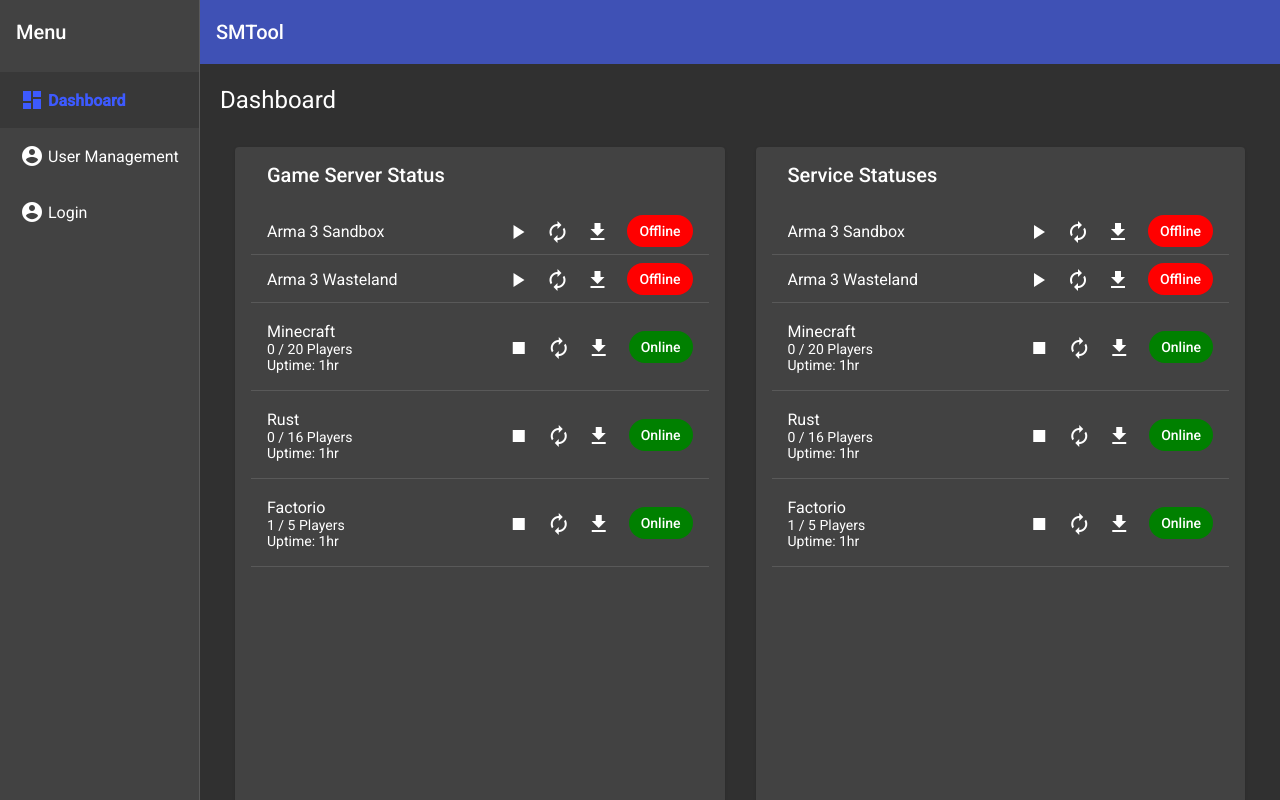
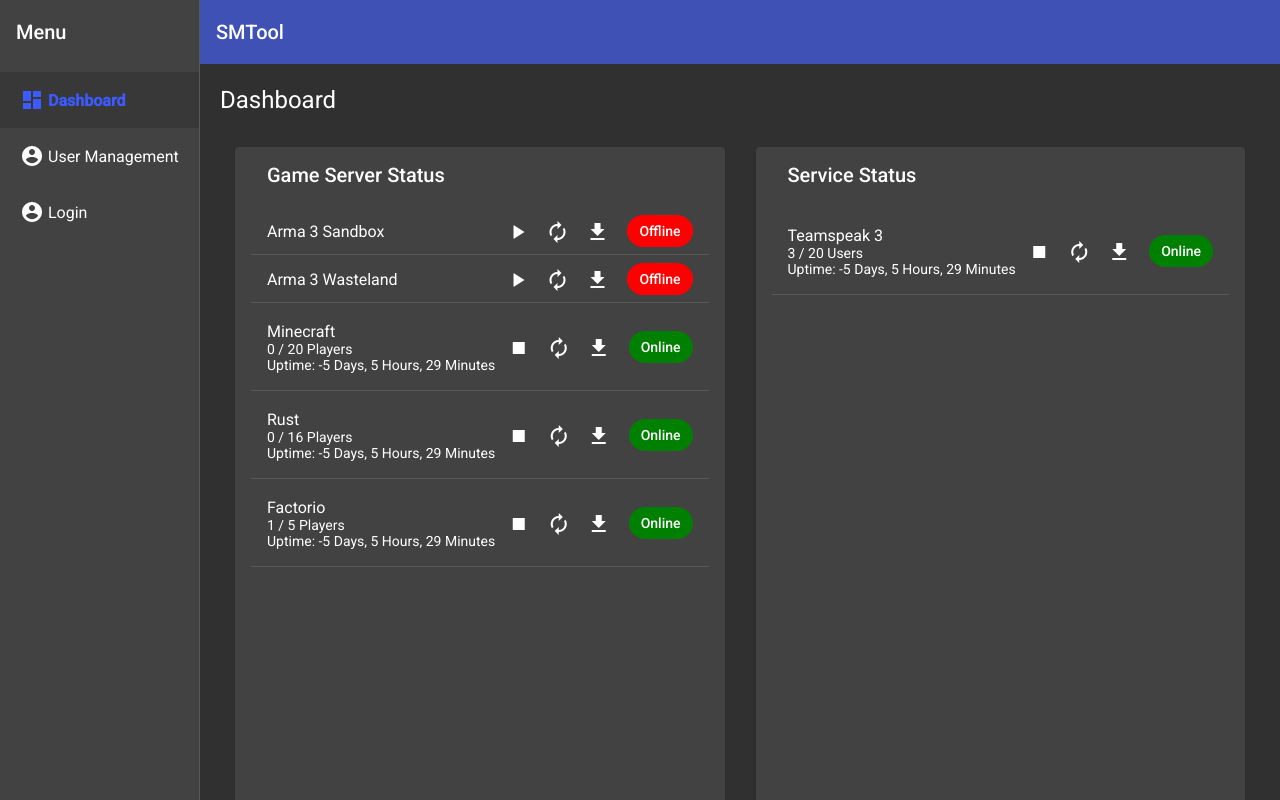
Before and after one commit to luuktap/smtool-frontend, an Angular app: page /dashboard in a window 1280 px wide. Built offline with nearby package versions, Linux system fonts and the light colour scheme; no server answers.

Commit message:
changed interface names, updated uptime,

```diff
--- /dev/null
+++ b/src/app/interfaces/gameserver-status.ts
@@ -0,0 +1,13 @@
+export interface GameserverStatus {
+    name: string,
+    online: boolean,
+    playersOnline: number,
+    playersLimit: number,
+    uptime: {
+        days: number,
+        hours: number,
+        minutes: number,
+        seconds: number
+    },
+    custom?: any
+}
--- a/src/app/interfaces/gameserver.ts
+++ /dev/null
@@ -1,6 +0,0 @@
-export interface Gameserver {
-    name: string,
-    online: boolean,
-    playersOnline: number,
-    playersLimit: number
-}
--- a/src/app/interfaces/navroute.ts
+++ b/src/app/interfaces/nav-route.ts
@@ -1,4 +1,4 @@
-export interface Navroute {
+export interface NavRoute {
   icon: string;
   route: string;
   title: string;
--- /dev/null
+++ b/src/app/interfaces/service-status.ts
@@ -0,0 +1,11 @@
+export interface ServiceStatus {
+    name: string,
+    online: boolean,
+    uptime: {
+        days: number,
+        hours: number,
+        minutes: number,
+        seconds: number
+    },
+    custom?: any
+}
--- a/src/app/modules/dashboard/dashboard/dashboard.component.html
+++ b/src/app/modules/dashboard/dashboard/dashboard.component.html
@@ -13,7 +13,7 @@
             <mat-list-item *ngFor="let server of GameServers">
               <h4 mat-line>{{server.name}}</h4>
               <p mat-line *ngIf="server.online">{{server.playersOnline}} / {{server.playersLimit}} Players</p>
-              <p mat-line *ngIf="server.online">Uptime: 1hr</p>
+              <p mat-line *ngIf="server.online">Uptime: {{ getUptimeString(server.uptime) }}</p>
 
               <ng-container *ngIf="!(isHandset | async) else phoneControls">
                 <button *ngIf="!server.online" mat-icon-button matTooltip="Start Server">
@@ -69,19 +69,19 @@
       <mat-card class="dashboard-card">
         <mat-card-header>
           <mat-card-title>
-            Service Statuses
+            Service Status
           </mat-card-title>
         </mat-card-header>
         <mat-card-content class="dashboard-card-content">
           <mat-list>
-            <mat-list-item *ngFor="let server of GameServers">
-              <h4 mat-line>{{server.name}}</h4>
-              <p mat-line *ngIf="server.online">{{server.playersOnline}} / {{server.playersLimit}} Players</p>
-              <p mat-line *ngIf="server.online">Uptime: 1hr</p>
-              <button *ngIf="!server.online" mat-icon-button matTooltip="Start Server">
+            <mat-list-item *ngFor="let service of Services">
+              <h4 mat-line>{{service.name}}</h4>
+              <p mat-line *ngIf="service.online && service.name == 'Teamspeak 3'">{{service.custom.usersOnline}} / {{service.custom.usersLimit}} Users</p>
+              <p mat-line *ngIf="service.online">Uptime: {{ getUptimeString(service.uptime) }}</p>
+              <button *ngIf="!service.online" mat-icon-button matTooltip="Start Server">
                 <mat-icon>play_arrow</mat-icon>
               </button>
-              <button *ngIf="server.online" mat-icon-button matTooltip="Stop Server">
+              <button *ngIf="service.online" mat-icon-button matTooltip="Stop Server">
                 <mat-icon>stop</mat-icon>
               </button>
               <button mat-icon-button matTooltip="Restart Server">
@@ -91,8 +91,8 @@
                 <mat-icon>get_app</mat-icon>
               </button>
               <mat-chip-list>
-                <mat-chip *ngIf="server.online" class="server-online">Online</mat-chip>
-                <mat-chip *ngIf="!server.online" class="server-offline">Offline</mat-chip>
+                <mat-chip *ngIf="service.online" class="server-online">Online</mat-chip>
+                <mat-chip *ngIf="!service.online" class="server-offline">Offline</mat-chip>
               </mat-chip-list>
               <mat-divider></mat-divider>
             </mat-list-item>
--- a/src/app/modules/dashboard/dashboard/dashboard.component.ts
+++ b/src/app/modules/dashboard/dashboard/dashboard.component.ts
@@ -2,7 +2,8 @@
 import { Breakpoints, BreakpointObserver } from '@angular/cdk/layout';
 import { map } from 'rxjs/operators';
 
-import { Gameserver } from '../../../interfaces/gameserver';
+import { GameserverStatus } from '../../../interfaces/gameserver-status';
+import { ServiceStatus } from '../../../interfaces/service-status';
 
 import { NotificationService } from '../../../services/notification.service';
 
@@ -13,45 +14,64 @@
 })
 export class DashboardComponent implements OnInit {
 
-  GameServers: Gameserver[] = [
+  GameServers: GameserverStatus[] = [
     {
       name: 'Arma 3 Sandbox',
       online: false,
       playersOnline: 1,
-      playersLimit: 5
+      playersLimit: 5,
+      uptime: this.calculateUptime(new Date("2019-05-28 12:00:00"))
     },
     {
       name: 'Arma 3 Wasteland',
       online: false,
       playersOnline: 1,
-      playersLimit: 5
+      playersLimit: 5,
+      uptime: this.calculateUptime(new Date("2019-05-28 12:00:00"))
     },
     {
       name: 'Minecraft',
       online: true,
       playersOnline: 0,
-      playersLimit: 20
+      playersLimit: 20,
+      uptime: this.calculateUptime(new Date("2019-05-28 12:00:00"))
     },
     {
       name: 'Rust',
       online: true,
       playersOnline: 0,
-      playersLimit: 16
+      playersLimit: 16,
+      uptime: this.calculateUptime(new Date("2019-05-28 12:00:00"))
     },
     {
       name: 'Factorio',
       online: true,
       playersOnline: 1,
-      playersLimit: 5
+      playersLimit: 5,
+      uptime: this.calculateUptime(new Date("2019-05-28 12:00:00"))
     }
   ];
+
+  Services: ServiceStatus[] = [
+    {
+      name: 'Teamspeak 3',
+      online: true,
+      uptime: this.calculateUptime(new Date("2019-05-28 12:00:00")),
+      custom: {
+        usersOnline: 3,
+        usersLimit: 20
+      }
+    }
+  ]
+
+  uptimeTest: string = null;
 
   constructor(
     private breakpointObserver: BreakpointObserver
   ) {
   }
 
-  isHandset = this.breakpointObserver.observe(Breakpoints.Handset).pipe(
+  isHandset = this.breakpointObserver.observe([Breakpoints.Handset, Breakpoints.Small]).pipe(
     map(({ matches }) => {
       if (matches) {
         return true;
@@ -62,4 +82,20 @@
   ngOnInit() {
   }
 
+  getUptimeString(uptime) {
+    let days = `${uptime.days} ${uptime.days == 1 ? 'Day' : 'Days'}`;
+    let hours = `${uptime.hours} ${uptime.hours == 1 ? 'Hour' : 'Hours'}`;
+    let minutes = `${uptime.minutes} ${uptime.minutes == 1 ? 'Minute' : 'Minutes'}`;
+    // let seconds = `${uptime.seconds} ${uptime.seconds == 1 ? 'Second' : 'Seconds'}`;
+    return `${days}, ${hours}, ${minutes}`;
+  }
+
+  calculateUptime(upSince: Date) {
+      var diff = new Date().getTime() - upSince.getTime();
+      var days = Math.floor(diff / (60 * 60 * 24 * 1000));
+      var hours = Math.floor(diff / (60 * 60 * 1000)) - (days * 24);
+      var minutes = Math.floor(diff / (60 * 1000)) - ((days * 24 * 60) + (hours * 60));
+      var seconds = Math.floor(diff / 1000) - ((days * 24 * 60 * 60) + (hours * 60 * 60) + (minutes * 60));
+      return { days, hours, minutes, seconds };
+  }
 }
--- a/src/app/nav/nav.component.ts
+++ b/src/app/nav/nav.component.ts
@@ -6,7 +6,7 @@
 import { MatSidenav } from '@angular/material/sidenav';
 
 import { User } from '../interfaces/user';
-import { Navroute } from '../interfaces/navroute';
+import { NavRoute } from '../interfaces/nav-route';
 import { AuthService } from '../services/auth.service';
 
 @Component({
@@ -22,7 +22,7 @@
     private AuthService: AuthService
   ) {}
 
-  routes: Navroute[] = [{
+  routes: NavRoute[] = [{
     icon: 'dashboard',
     route: '/dashboard',
     title: 'Dashboard'
```
